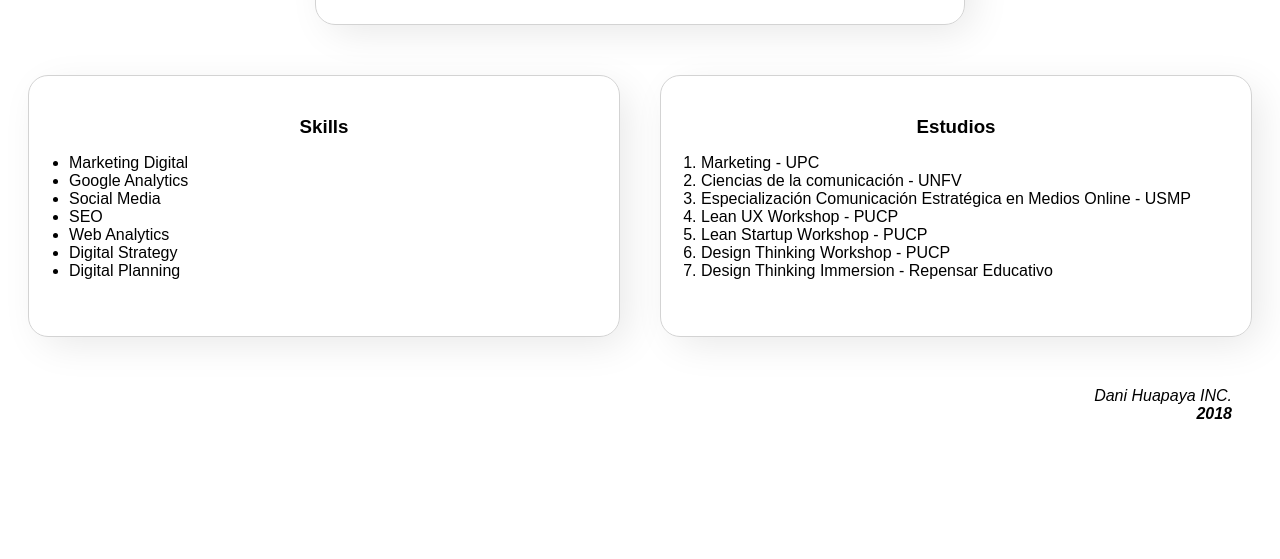
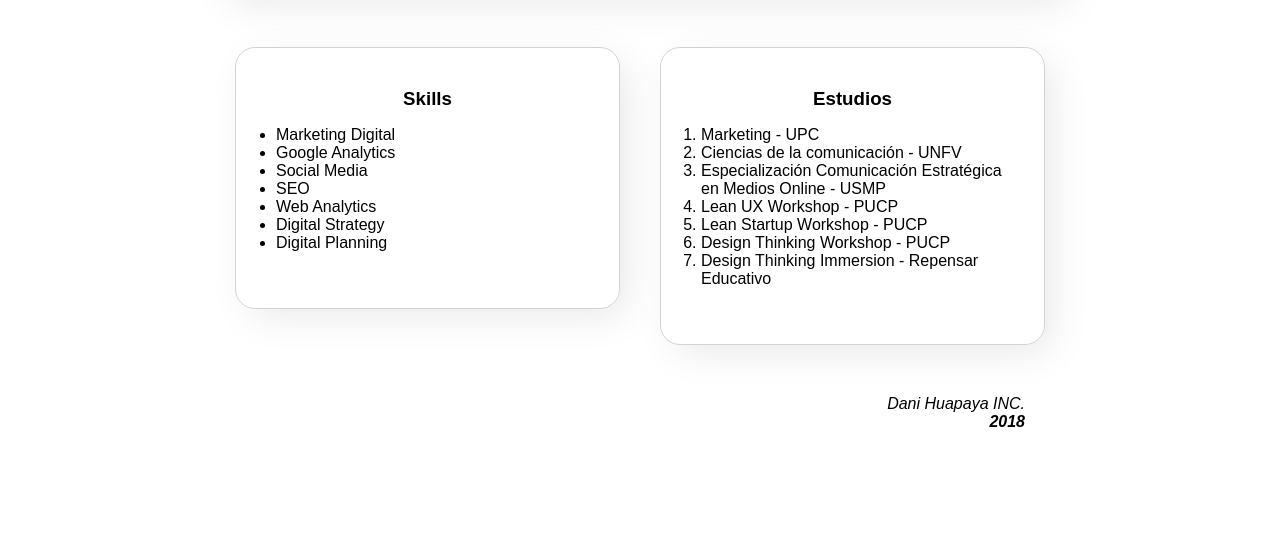
Before and after one commit to danihuapaya/cv, a plain HTML site: page index.html in a window 1280 px wide. Shown: the part 241-800 px from the top of the page. Drawn offline with Linux system fonts and the light colour scheme.

Commit message:
bug del max width

```diff
--- a/index.css
+++ b/index.css
@@ -1,10 +1,12 @@
+.container {
+    max-width: 850px;
+    margin-left: auto;
+    margin-right: auto;
+}
+
 .box-shadow {
     box-shadow: 10px 10px 40px -5px rgba(0,0,0,0.1);
-    max-width: 650px;
-    margin-left: auto;
-    margin-right: auto;
     margin-bottom: 50px;
-
     padding: 40px;
     border: 1px solid lightgrey;
     border-radius: 20px;
@@ -14,7 +16,6 @@
 
 .box-shadow:hover {
     box-shadow: 10px 10px 40px -5px rgba(0,0,0,0.4);
-
 }
 
 .box-shadow.has-title h3 {
--- a/index.html
+++ b/index.html
@@ -13,6 +13,7 @@
 
 <body>
 
+<div class="container">
     <header class="box-shadow">
         <img class="profile-picture" src="https://pbs.twimg.com/profile_images/880037964490960896/EABEpi5t_400x400.jpg"
              alt="">
@@ -24,8 +25,6 @@
             <h5>1988</h5>
         </div>
     </header>
-
-
     <main>
         <section class="box-shadow has-title is-half">
             <h3>Skills</h3>
@@ -59,6 +58,7 @@
         <address>Dani Huapaya INC.</address>
         <address><strong>2018</strong></address>
     </footer>
+</div>
 
 </body>
 
```
Lines whose indentation alone changed are shown as unchanged.
